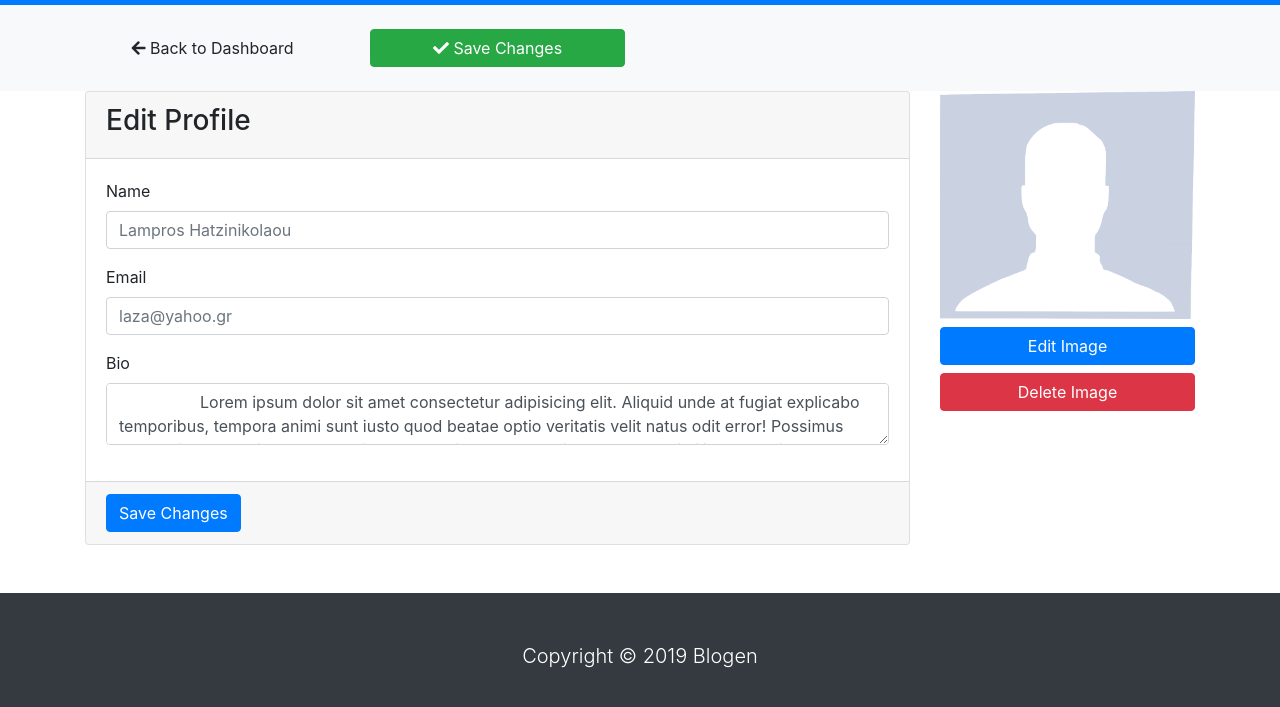
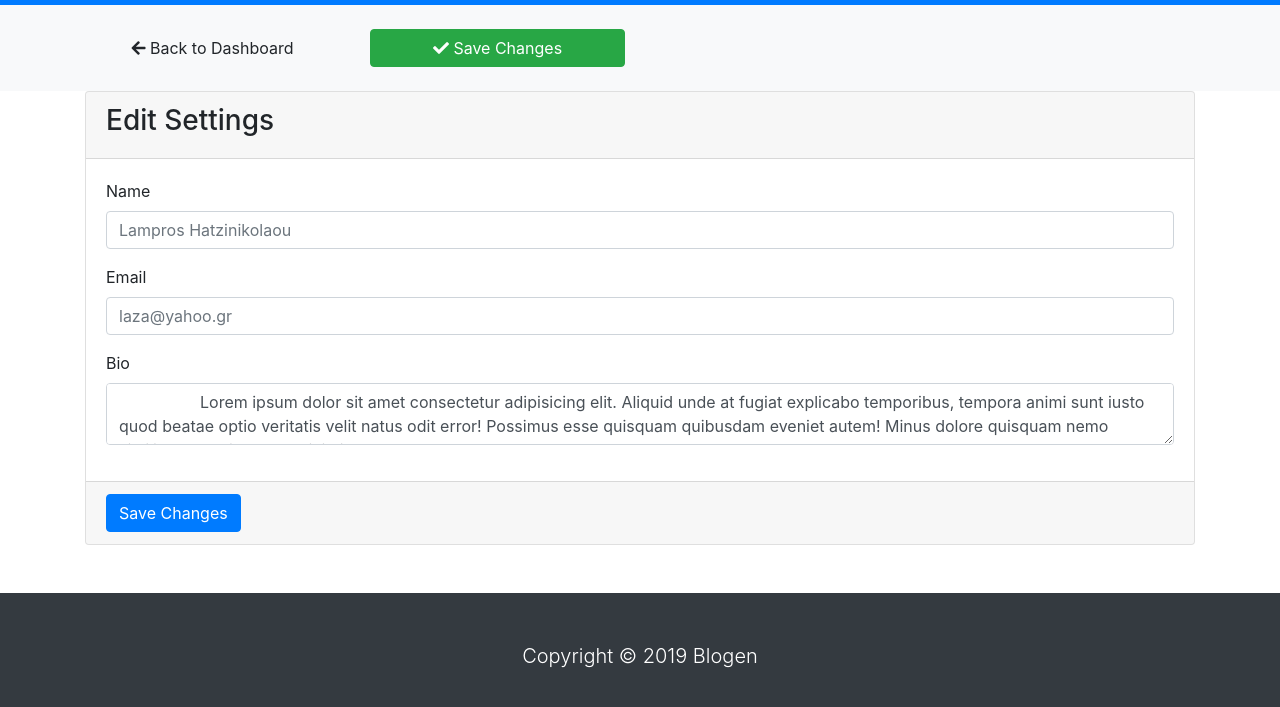
Before and after one commit to laxatzi/blogenClone, a plain HTML site: page settings.html in a window 1280 px wide. Shown: the part 123-830 px from the top of the page. Drawn offline with nearby package versions, Linux system fonts and the light colour scheme; a script that the page names is missing.

Commit message:
add card

```diff
--- a/settings.html
+++ b/settings.html
@@ -76,11 +76,11 @@
    <!--Edit section -->
    <div class="container">
      <div class="row">
-       <div class="col-md-9">
+       <div class="col">
         <div id="edit-profile-card" class="card">
            <div class="card-content">
               <div class="card-header">
-                 <h3>Edit Profile</h3>
+                 <h3>Edit Settings</h3>
               </div>
            <div class="card-body">
              <form>
@@ -107,11 +107,7 @@
       </div>
     </div> <!--end of card -->
   </div>
-  <div class="col-md-3">
-    <img src="img/avatar.png" alt="avatar picture" class="img-fluid">
-    <button class="btn btn-primary btn-block mt-2">Edit Image</button>
-    <button class="btn btn-danger btn-block">Delete Image</button>
-  </div>
+
   </div>
 </div>
 <!--Footer section -->
```
